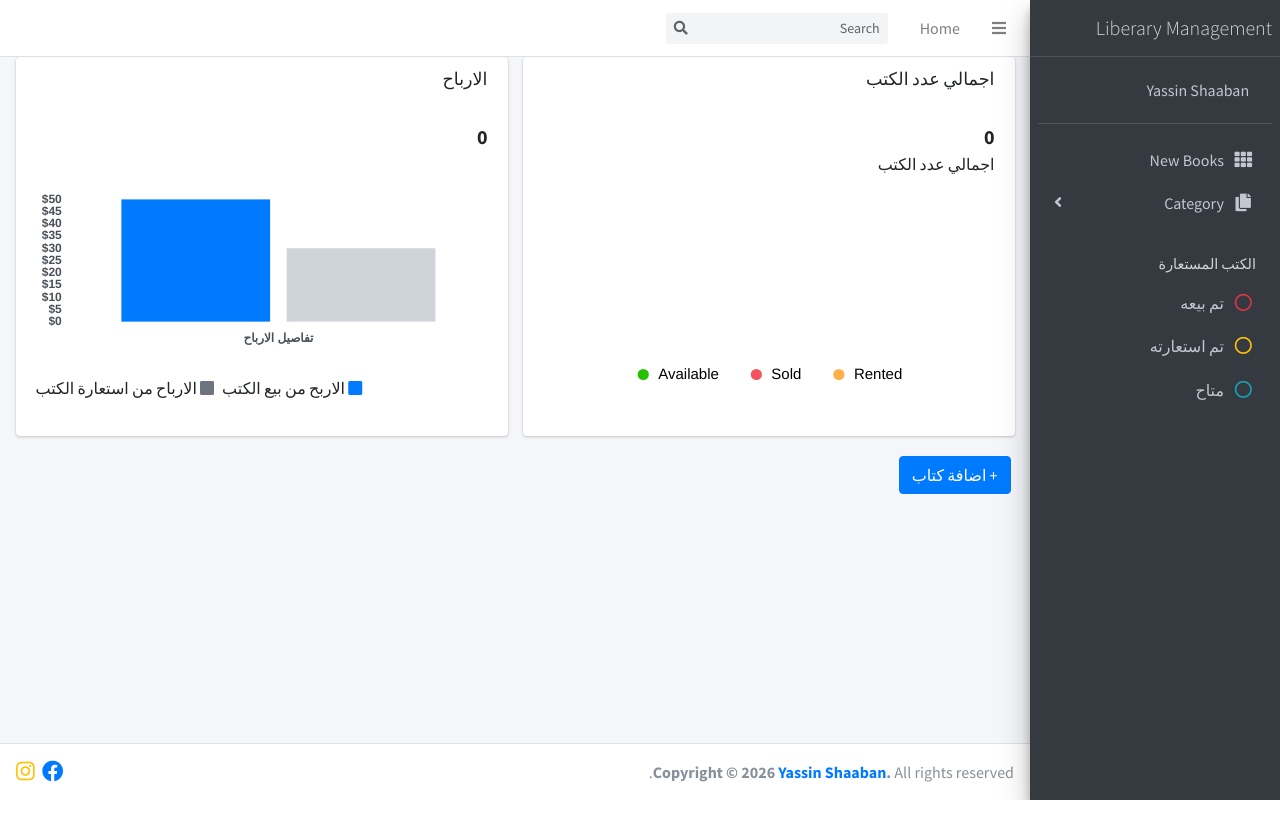
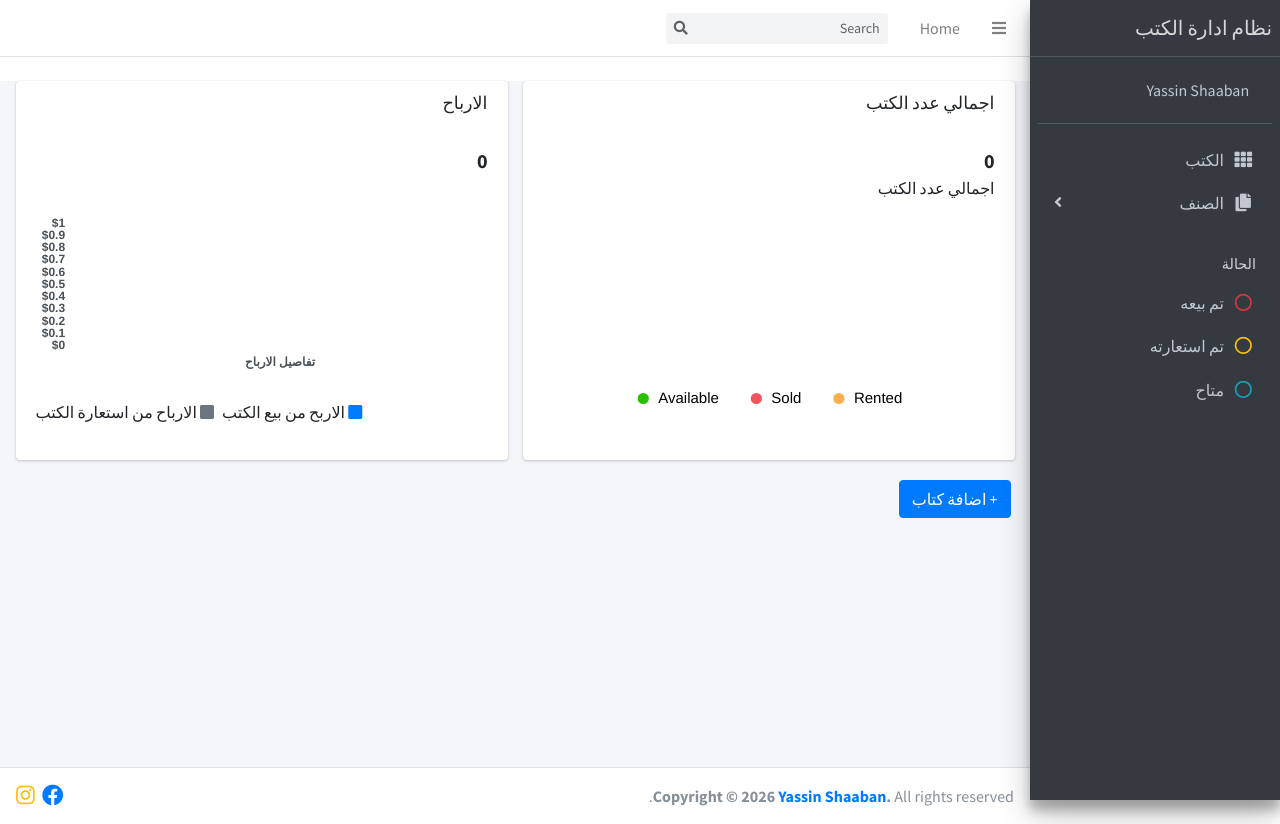
Before and after one commit to Yassin76648/Library-Management-System, a Django app: page / in a window 1280 px wide. Before the commit the page ends 800 px from the top, so only its background shows below. Run offline with Django 5.2, Linux system fonts and the light colour scheme; data that the repository does not hold is empty; some libraries are stand-ins or nearby versions.

Commit message:
Final version

```diff
--- a/lms_app/views.py
+++ b/lms_app/views.py
@@ -18,9 +18,17 @@ def index(request):
     return render(request, 'pages/index.html', context)
 
 def books(request):
+    search = Book.objects.all()
+    title = None
+    if 'search_name' in request.GET:
+        title = request.GET['search_name']
+        if title:
+            search = search.filter(title__icontains=title)
+
+
     context = {
         'category': Category.objects.all(),
-        'books' : Book.objects.all()
+        'books' : search,
     }
     return render(request, 'pages/books.html', context)
 
--- a/templates/base.html
+++ b/templates/base.html
@@ -94,6 +94,26 @@
             $('#totalsalarys').text(total)
         });
 
+        var total2 = 0
+        $(".total_rental").each(function(){
+            $(this).hide()
+            var salary2 = $(this).text()
+            total2 += parseInt(salary2)
+        });
+        $(".total_sold_book_rental").text(total2)
+        $(".total_sold_book_rental").hide()
+
+
+        var total1 = 0
+        $(".total_sold").each(function(){
+            $(this).hide()
+            var salary1 = $(this).text()
+            total1 += parseInt(salary1)
+        });
+        $(".total_sold_book_price").text(total1)
+        $(".total_sold_book_price").hide()
+
+
         </script>
 
         <script>
@@ -127,14 +147,14 @@
                 backgroundColor: '#007bff',
                 borderColor    : '#007bff',
                 data           : [
-                    '50',
+                    $(".total_sold_book_price").text()
                 ]
                 },
                 {
                 backgroundColor: '#ced4da',
                 borderColor    : '#ced4da',
                 data           : [
-                        '30',
+                    $(".total_sold_book_rental").text()
                 ]
                 }
             ]
--- a/templates/pages/index.html
+++ b/templates/pages/index.html
@@ -1,6 +1,7 @@
 {% extends "base.html" %}
 
 {% block content %}
+<br>
 <div style="direction: rtl;" class="wrapper">
 
     <!-- Content Wrapper. Contains page content -->
@@ -49,6 +50,25 @@
                     {% endif %}
                 {% endif %}
             {% endfor %}
+
+            <!-- sold books -->
+            {% for book in books %}
+                {% if book.price != None %}
+                    {% if book.status == "sold" %}
+                        <p class="total_sold">{{book.price}}</p>
+                    {% endif %}
+                {% endif %}
+            {% endfor %}
+            <p class="total_sold_book_price"></p>
+            <!-- rented books -->
+            {% for book in books %}
+                {% if book.total_price != None %}
+                    {% if book.status == "rental" %}
+                        <p class="total_rental">{{book.total_price}}</p>
+                    {% endif %}
+                {% endif %}
+            {% endfor %}
+            <p class="total_sold_book_rental"></p>
 
             <div class="col-lg-6">
                 <div class="card">
--- a/templates/parts/navbar.html
+++ b/templates/parts/navbar.html
@@ -12,7 +12,7 @@
 </ul>
 
 <!-- SEARCH FORM -->
-<form method="GET" class="form-inline ml-3">
+<form method="GET" class="form-inline ml-3" action="{% url "books" %}">
     <div class="input-group input-group-sm">
     <input class="form-control form-control-navbar" name="search_name" type="search" placeholder="Search" aria-label="Search">
     <div class="input-group-append">
--- a/templates/parts/sidebar.html
+++ b/templates/parts/sidebar.html
@@ -3,7 +3,7 @@
 <aside style="position: fixed;" class="main-sidebar sidebar-dark-primary elevation-4">
 <!-- Brand Logo -->
 <a href="{% url 'index' %}" class="brand-link">
-    <span class="brand-text font-weight-light">Liberary Management</span>
+    <span class="brand-text font-weight-light">نظام ادارة الكتب</span>
 </a>
 
 <!-- Sidebar -->
@@ -25,7 +25,7 @@
         <a href="{% url "books" %}" class="nav-link">
             <i class="nav-icon fas fa-th"></i>
             <p>
-            New Books
+            الكتب
             </p>
         </a>
         </li>
@@ -33,7 +33,7 @@
         <a href="#" class="nav-link">
             <i class="nav-icon fas fa-copy"></i>
             <p>
-            Category
+            الصنف
             <i class="fas fa-angle-left right"></i>
 
             </p>
@@ -43,15 +43,15 @@
                 <li class="nav-item">
                 <a id="addcat" href="#" class="nav-link">
                     <i class="fa fa-plus "></i>
-                    <p  class="text-light"> Add New </p>
+                    <p  class="text-light"> إنشاء كتاب جديد </p>
                 </a>
                 </li>
                 <div id="catinput">
                     <form id="cat" method="POST" action="{% url "add_category" %}">
                         {% csrf_token %}
                         {{category_form}}
-                        <button type="submit" class="btn btn-success">save</button>
-                        <button id="backcat" class="btn btn-primary ">back</button>
+                        <button type="submit" class="btn btn-success">حفظ</button>
+                        <button id="backcat" class="btn btn-primary ">تراجع</button>
                     </form>
                 </div>
 
@@ -68,7 +68,7 @@
         </ul>
         </li>
 
-        <li class="nav-header">الكتب المستعارة</li>
+        <li class="nav-header"> الحالة</li>
 
         <li style="cursor: pointer;" class="nav-item ststussold">
         <a id="statusSold" class="nav-link">
```
